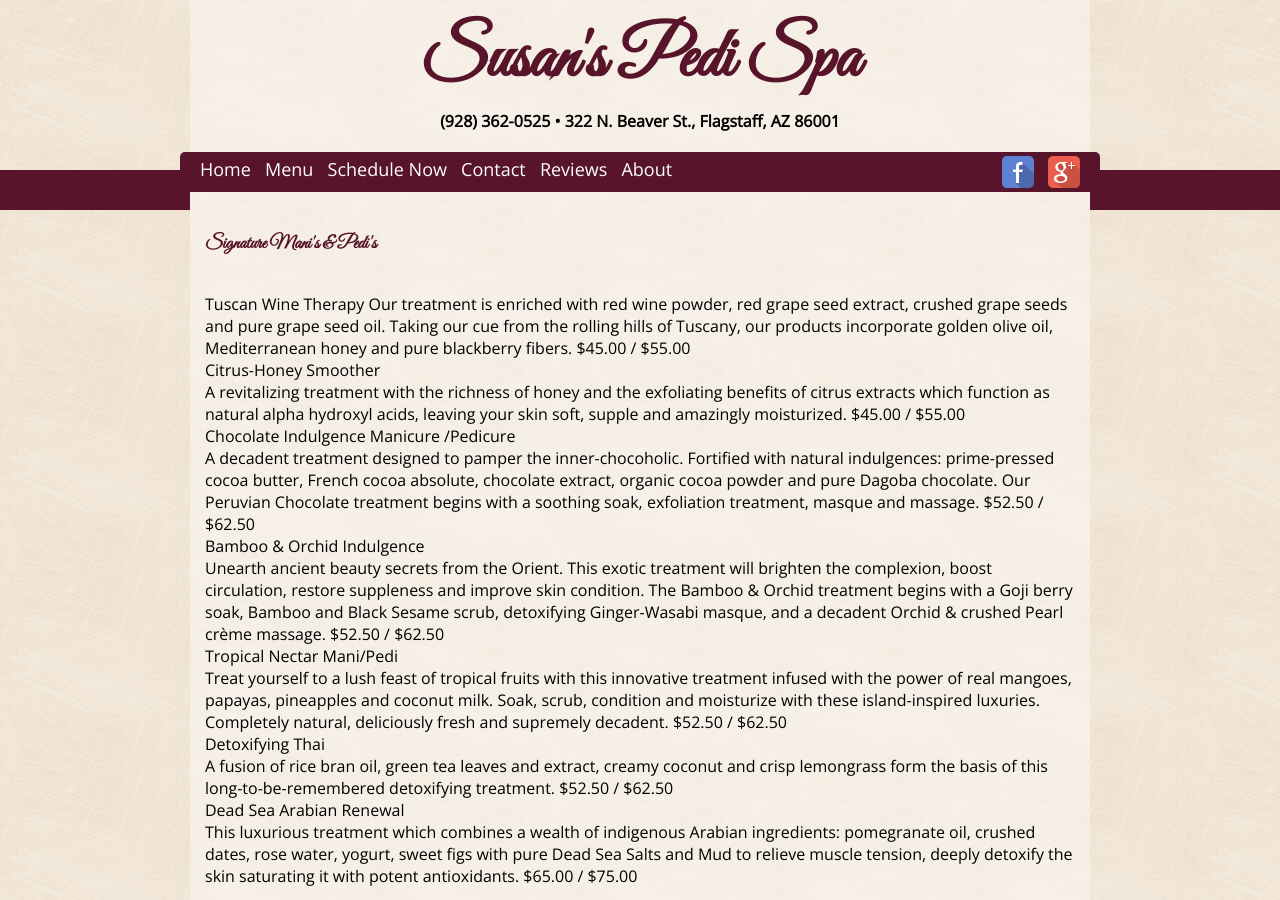
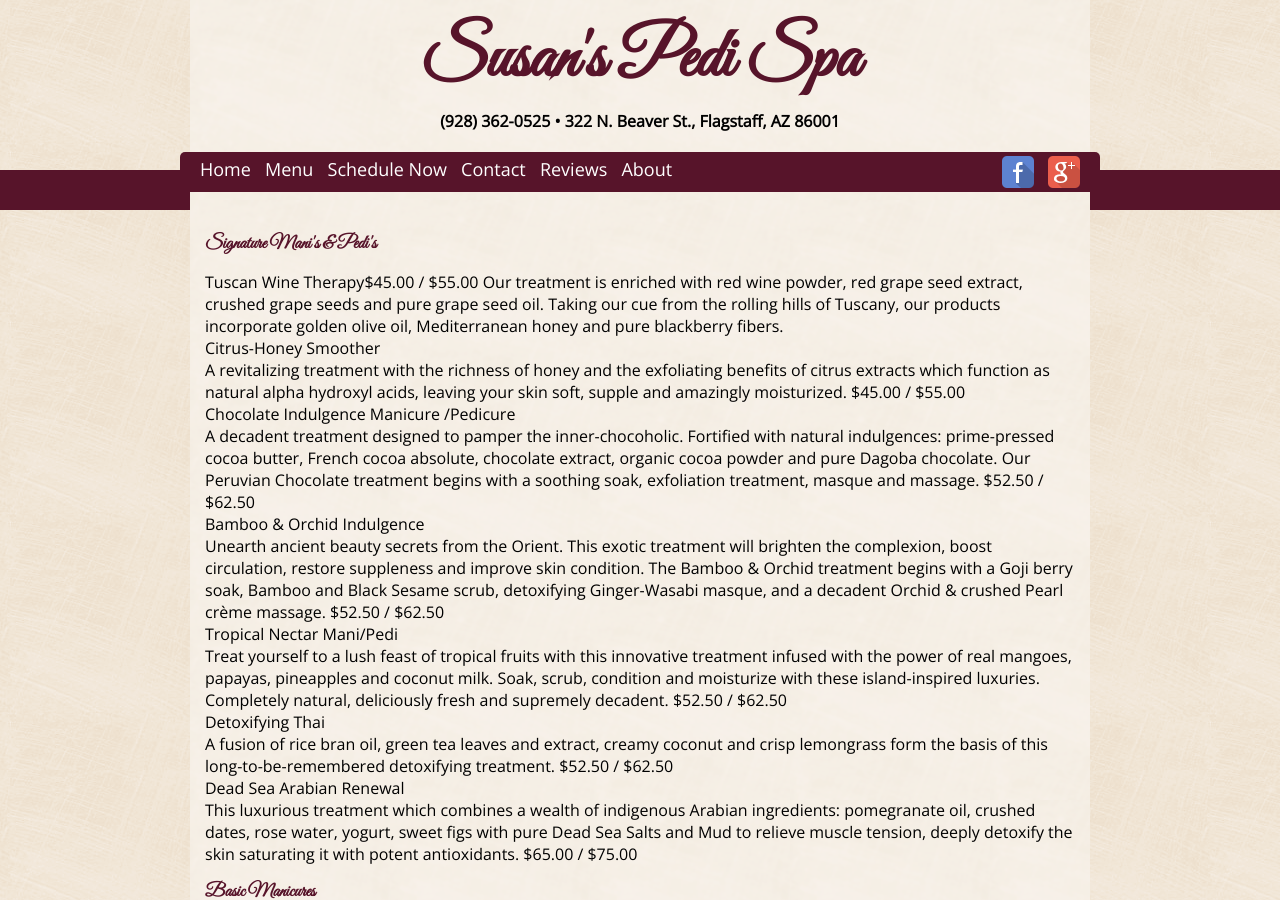
Before and after one commit to susanspedispa/susanspedispa.github.io, a Jekyll site: the page built from menu.html, in a window 1280 px wide and 900 px high. Built offline with Jekyll 4.4.1, drawn with Linux system fonts in a browser that asks for light colours.

Commit message:
changed menu

```diff
--- a/_includes/menu.html
+++ b/_includes/menu.html
@@ -1,6 +1,12 @@
-<h3>Signature Mani's & Pedi's</h3><br>
-<span class="treatmentName">Tuscan Wine Therapy</span>
-Our treatment is enriched with red wine powder, red grape seed extract, crushed grape seeds and pure grape seed oil. Taking our cue from the rolling hills of Tuscany, our products incorporate golden olive oil, Mediterranean honey and pure blackberry fibers.  $45.00 / $55.00 <br>
+<h3>Signature Mani's & Pedi's</h3>
+
+<div class="treatment">
+<span class="treatmentName">Tuscan Wine Therapy</span><span class="treatmentPrice">$45.00 / $55.00</span>
+<span class="treatmentDescription">Our treatment is enriched with red wine powder, red grape seed extract, crushed grape seeds and pure grape seed oil. Taking our cue from the rolling hills of Tuscany, our products incorporate golden olive oil, Mediterranean honey and pure blackberry fibers.</span>
+</div>
+
+
+
 <span class="treatmentName">Citrus-Honey Smoother</span> <br>
 A revitalizing treatment with the richness of honey and the exfoliating benefits of citrus extracts which function as natural alpha hydroxyl acids, leaving your skin soft, supple and amazingly moisturized.  $45.00 / $55.00<br>
 <span class="treatmentName">Chocolate Indulgence Manicure /Pedicure</span> <br>
```
